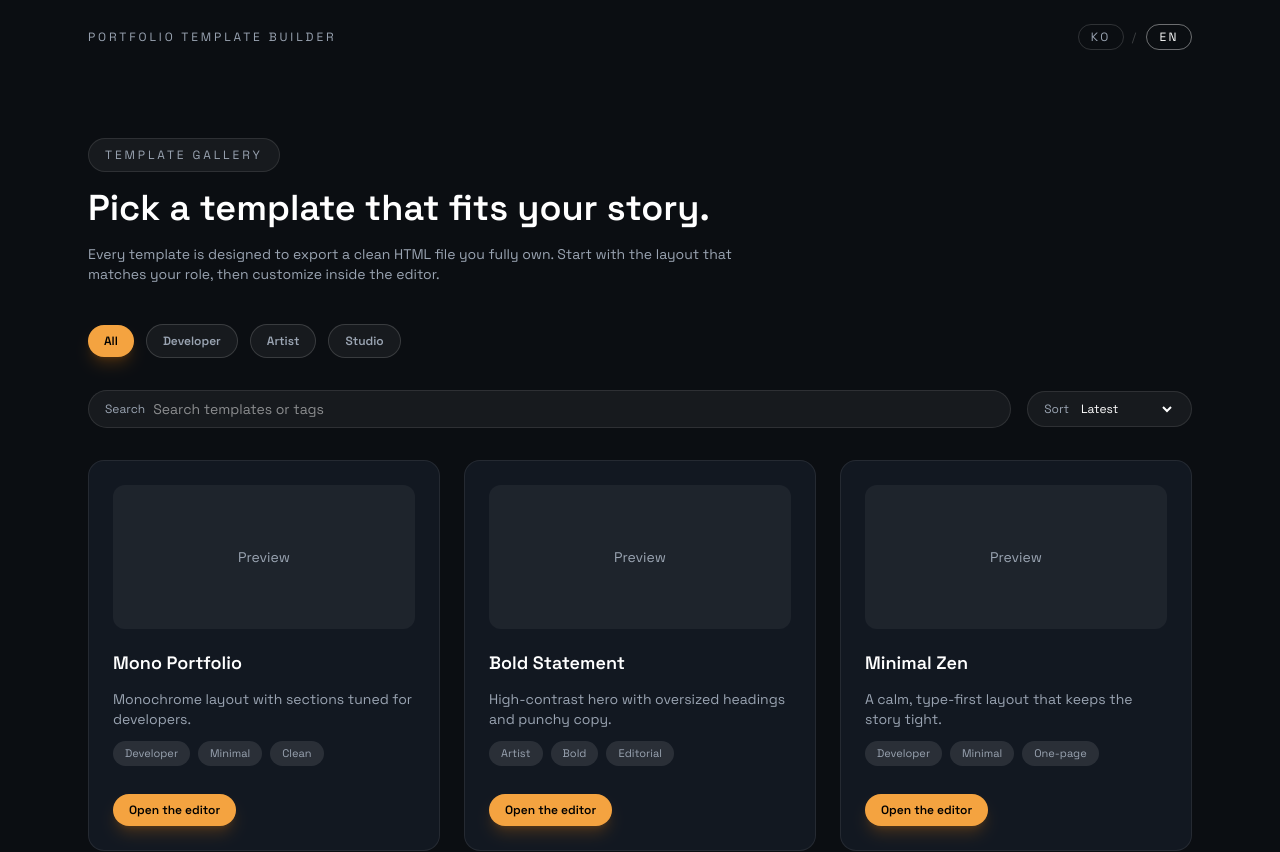
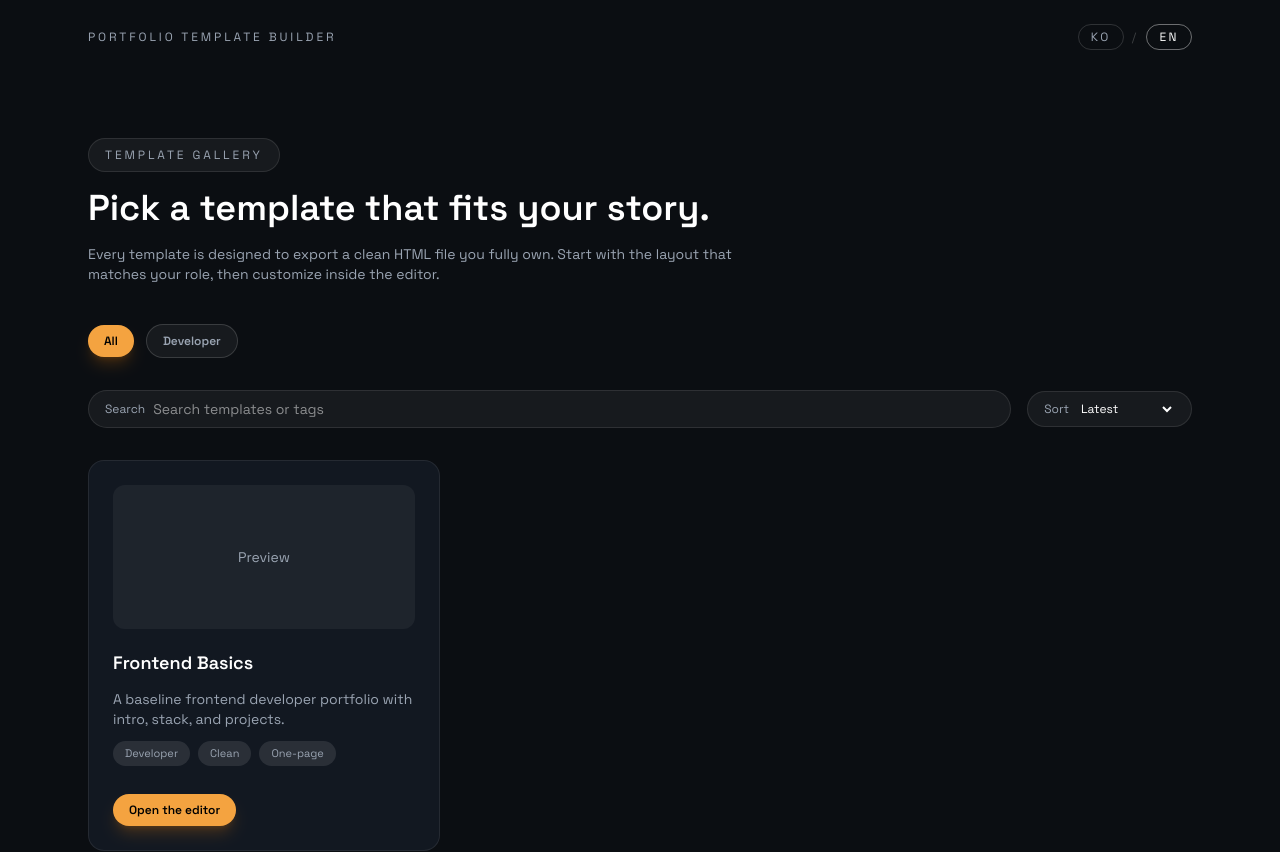
Before and after one commit to yuwonkyu/TemplateGallery, a Next.js app: page /en/templates in a window 1280 px wide. Shown: the top 852 px of the page. Built offline with nearby package versions, Linux system fonts and the light colour scheme.

Commit message:
프론트엔드 기본 템플릿만 남기고 홈 CTA 정리

```diff
--- a/src/app/[locale]/page.tsx
+++ b/src/app/[locale]/page.tsx
@@ -43,9 +43,6 @@ const Page = async ({ params }: PageProps) => {
             <div className="flex flex-wrap gap-4">
               <ButtonLink href={`/${locale}/templates`}>
                 {common("cta.explore")}
-              </ButtonLink>
-              <ButtonLink href={`/${locale}/editor`} variant="outline">
-                {common("cta.openEditor")}
               </ButtonLink>
             </div>
           </header>
--- a/src/app/[locale]/templates/page.tsx
+++ b/src/app/[locale]/templates/page.tsx
@@ -36,9 +36,7 @@ const TemplatesPage = async ({ params }: PageProps) => {
   }));
 
   const filterAllLabel = t("filters.all");
-  const filterOptions = ["developer", "artist", "studio"].map((tagKey) =>
-    t(`tags.${tagKey}`),
-  );
+  const filterOptions = [t("tags.developer")];
 
   const sortOptions = [
     { value: "latest", label: t("sort.options.latest") },
--- a/src/messages/en.json
+++ b/src/messages/en.json
@@ -90,8 +90,8 @@
     },
     "catalog": {
       "devPro": {
-        "title": "Developer Pro",
-        "summary": "Minimal layout for projects, experience, and tech stack."
+        "title": "Frontend Basics",
+        "summary": "A baseline frontend developer portfolio with intro, stack, and projects."
       },
       "artistGrid": {
         "title": "Artist Grid",
--- a/src/messages/ko.json
+++ b/src/messages/ko.json
@@ -90,8 +90,8 @@
     },
     "catalog": {
       "devPro": {
-        "title": "개발자 프로",
-        "summary": "프로젝트, 경력, 기술 스택에 집중한 미니멀 레이아웃."
+        "title": "프론트엔드 기본",
+        "summary": "소개, 기술 스택, 프로젝트를 담는 프론트엔드 개발자 기본 포트폴리오."
       },
       "artistGrid": {
         "title": "아티스트 그리드",
--- a/src/shared/constants/templates.json
+++ b/src/shared/constants/templates.json
@@ -6,69 +6,5 @@
     "tagKeys": ["developer", "clean", "onePage"],
     "updatedAt": "2026-01-28",
     "popularity": 98
-  },
-  {
-    "id": "artist-grid",
-    "titleKey": "artistGrid.title",
-    "summaryKey": "artistGrid.summary",
-    "tagKeys": ["artist", "visual", "gallery"],
-    "updatedAt": "2026-01-14",
-    "popularity": 86
-  },
-  {
-    "id": "studio-classic",
-    "titleKey": "studioClassic.title",
-    "summaryKey": "studioClassic.summary",
-    "tagKeys": ["studio", "caseStudy", "multiSection"],
-    "updatedAt": "2026-01-05",
-    "popularity": 78
-  },
-  {
-    "id": "minimal-zen",
-    "titleKey": "minimalZen.title",
-    "summaryKey": "minimalZen.summary",
-    "tagKeys": ["developer", "minimal", "onePage"],
-    "updatedAt": "2026-02-01",
-    "popularity": 92
-  },
-  {
-    "id": "bold-statement",
-    "titleKey": "boldStatement.title",
-    "summaryKey": "boldStatement.summary",
-    "tagKeys": ["artist", "bold", "editorial"],
-    "updatedAt": "2026-02-03",
-    "popularity": 88
-  },
-  {
-    "id": "product-casebook",
-    "titleKey": "productCasebook.title",
-    "summaryKey": "productCasebook.summary",
-    "tagKeys": ["studio", "caseStudy", "clean"],
-    "updatedAt": "2026-01-22",
-    "popularity": 84
-  },
-  {
-    "id": "gridline",
-    "titleKey": "gridline.title",
-    "summaryKey": "gridline.summary",
-    "tagKeys": ["developer", "visual", "multiSection"],
-    "updatedAt": "2026-01-10",
-    "popularity": 70
-  },
-  {
-    "id": "mono-portfolio",
-    "titleKey": "monoPortfolio.title",
-    "summaryKey": "monoPortfolio.summary",
-    "tagKeys": ["developer", "minimal", "clean"],
-    "updatedAt": "2026-02-06",
-    "popularity": 95
-  },
-  {
-    "id": "atelier-portfolio",
-    "titleKey": "atelierPortfolio.title",
-    "summaryKey": "atelierPortfolio.summary",
-    "tagKeys": ["artist", "gallery", "editorial"],
-    "updatedAt": "2026-01-18",
-    "popularity": 80
   }
 ]
```
Also changed, not shown: src/app/[locale]/editor/page.tsx (+1 -8 lines).
